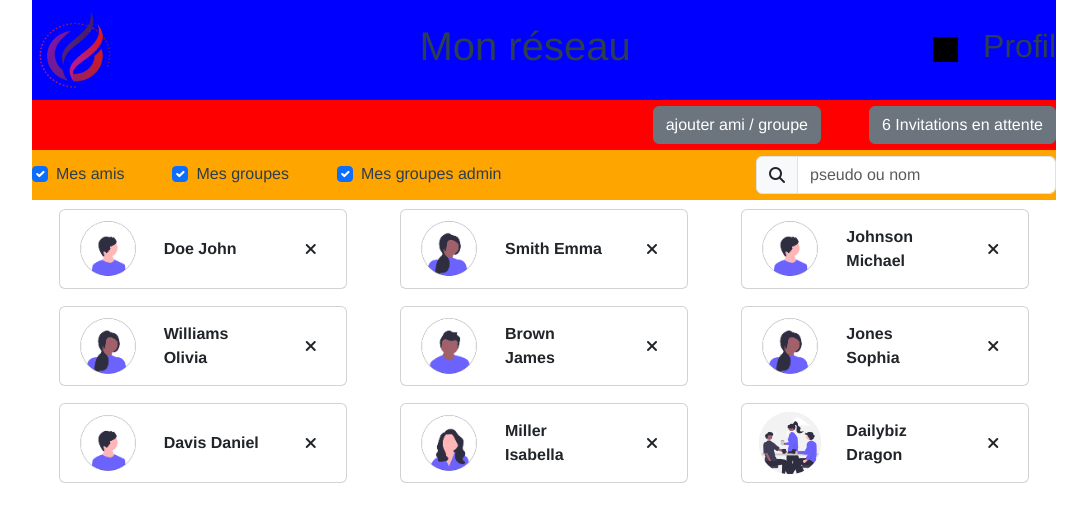
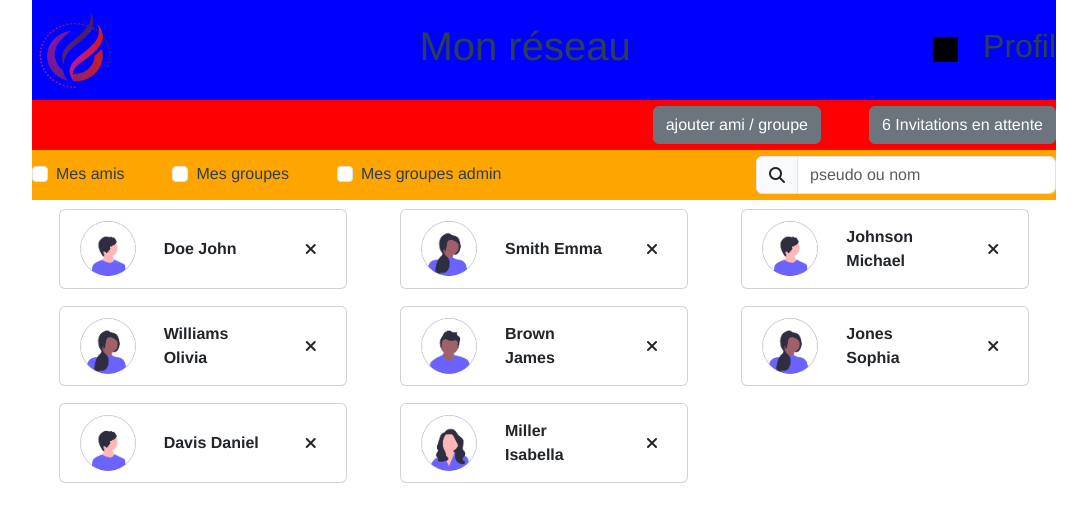
Before and after one commit to s2y-404/mon-reseau, a Vue app: page / in a window 1280 px wide. Shown: the top 522 px of the page, without its empty margins (96-1183 px from the left). Built offline with nearby package versions, Linux system fonts and the light colour scheme.

Commit message:
first commit : filter

```diff
--- a/src/App.vue
+++ b/src/App.vue
@@ -25,7 +25,7 @@ export default {
       this.$emit('datas-updated', newDatas)
     },
     handleDatasDeleted(id) {
-      console.log("Card removed");
+      console.log("App | Card removed");
       this.dataList = this.dataList.filter(item => item.id !== id);
       this.$emit('datasUpdated');
     }
--- a/src/components/CardList.vue
+++ b/src/components/CardList.vue
@@ -6,6 +6,7 @@
     <div v-else class="card-list">
       <div v-for="data in this.dataList" :key="data.id">
         <CardComponent
+          v-if="['user'].includes(data.type)"
           :data="data"
           @remove="() => removeCard(data.id)"
         />
@@ -31,7 +32,7 @@ export default {
   },
   methods: {
     removeCard(id) {
-      console.log("Removing card with id:", id);
+      console.log("CardList | Removing card with id:", id);
       this.localDataList = this.localDataList.filter(item => item.id !== id);
       this.$emit('remove', id);
     }
--- a/src/components/Filter.vue
+++ b/src/components/Filter.vue
@@ -2,15 +2,15 @@
   <div id="filter" class="d-flex">
     <div class="flex-grow-1 d-flex">
       <div id="group-filtre" class="form-check me-5">
-        <input class="form-check-input" type="checkbox" id="friend" name="friend" checked />
+        <input class="form-check-input" type="checkbox" v-model="friend" name="friend" checked />
         <label class="form-check-label" for="friend">Mes amis</label>
       </div>
       <div id="group-filtre" class="form-check me-5">
-        <input class="form-check-input" type="checkbox" id="group" name="group" checked />
+        <input class="form-check-input" type="checkbox" v-model="group" name="group" checked />
         <label class="form-check-label" for="group">Mes groupes</label>
       </div>
       <div id="group-filtre" class="form-check me-5">
-        <input class="form-check-input" type="checkbox" id="admin" name="admin" checked />
+        <input class="form-check-input" type="checkbox" v-model="admin" name="admin" checked />
         <label class="form-check-label" for="admin">Mes groupes admin</label>
       </div>
     </div>
@@ -25,12 +25,19 @@
 export default {
   name: 'FilterComponent',
   props: {
-    nbInvitation: Number
-  }
+  },
+  data() {
+    return {
+      // checkChecked: String
+      friend: Boolean,
+      group: Boolean,
+      admin: Boolean
+    }
+  },
+  // emits: ['friend', 'group', 'admin']
 }
 </script>
 
-<!-- Add "scoped" attribute to limit CSS to this component only -->
 <style scoped>
 #filter {
   width: 100%;
```
